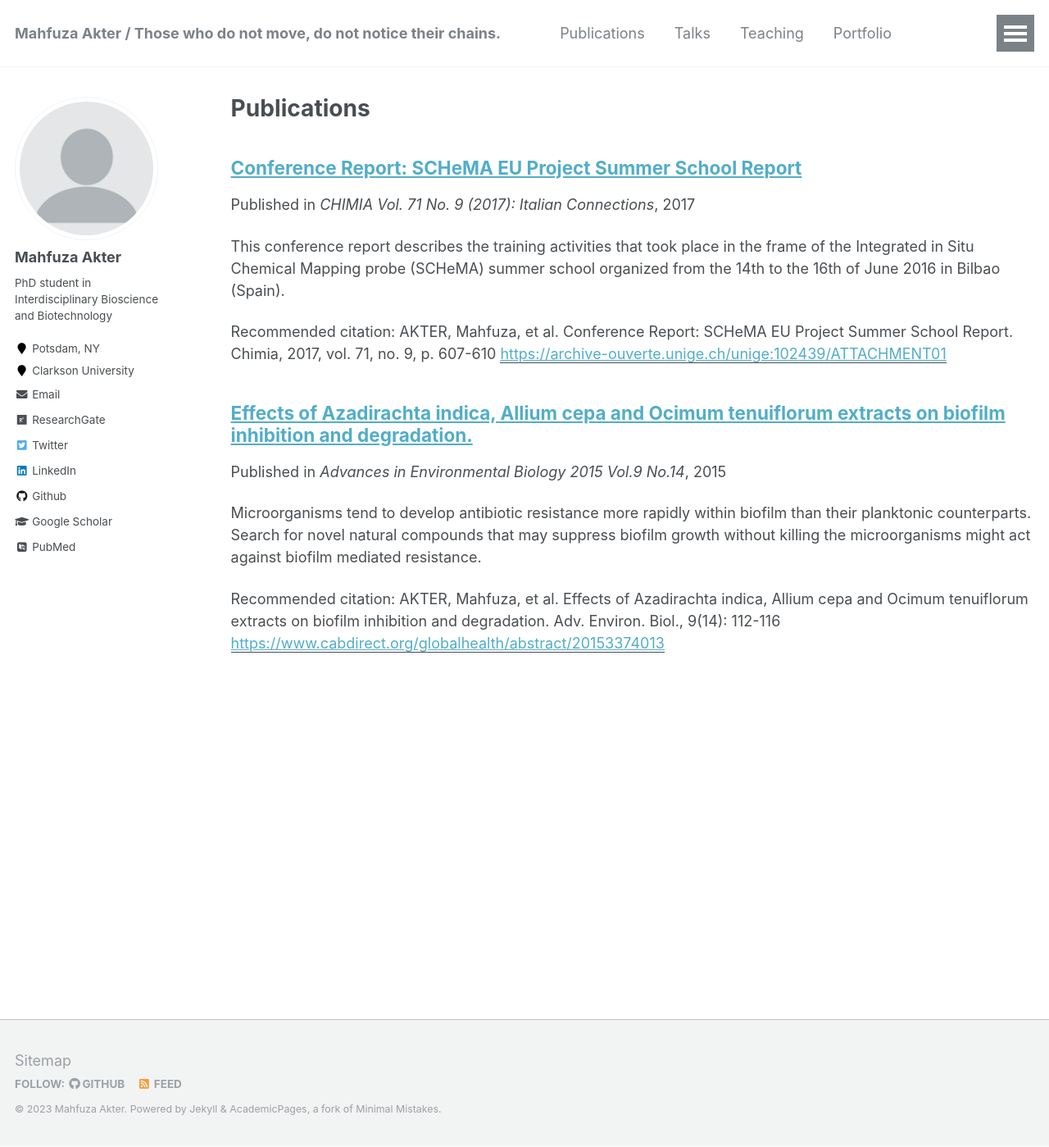
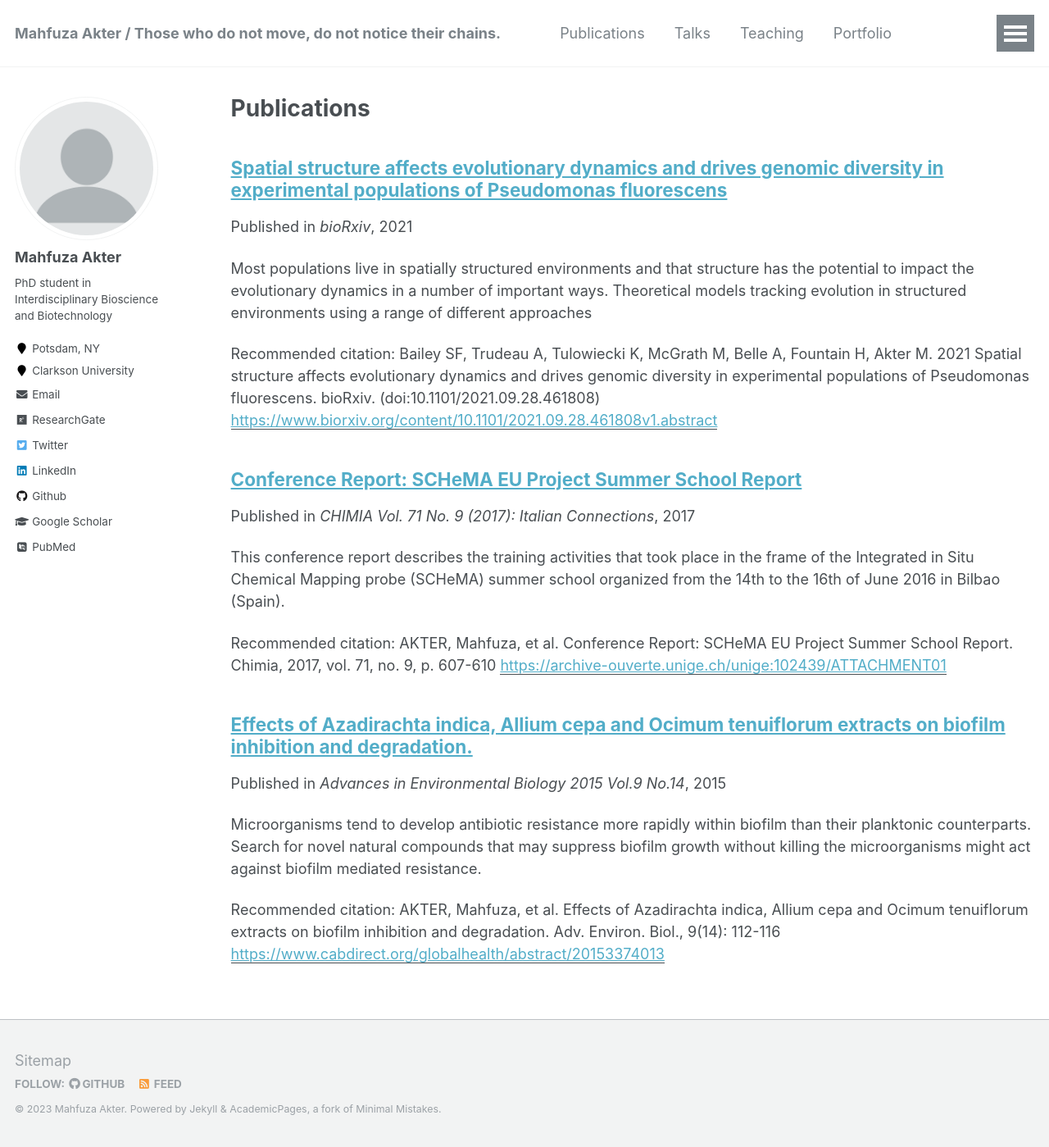
Before and after one commit to mahfuzaakt/mahfuzaakt.github.io, a Jekyll site: the page built from _pages/publications.md, in a window 1280 px wide and 1399 px high. Shown: the whole window at 82% size. Built offline with Jekyll 4.4.1, drawn with Linux system fonts in a browser that asks for light colours; some web fonts are replaced.

Commit message:
Add third paper

```diff
--- /dev/null
+++ b/_publications/2021-09-29-Spatial-structure-affects-evolutionary-dynamics.md
@@ -0,0 +1,29 @@
+---
+title: "Spatial structure affects evolutionary dynamics and drives genomic diversity in experimental populations of Pseudomonas fluorescens"
+collection: publications
+permalink: /publication/2021-09-29-Spatial-structure-affects-evolutionary-dynamics
+excerpt: 'Most populations live in spatially structured environments and that structure has the potential to impact the evolutionary dynamics in a number of important ways. Theoretical models tracking evolution in structured environments using a range of different approaches'
+date: 2021-09-29
+venue: 'bioRxiv'
+paperurl: 'https://www.biorxiv.org/content/10.1101/2021.09.28.461808v1.abstract'
+citation: 'Bailey SF, Trudeau A, Tulowiecki K, McGrath M, Belle A, Fountain H, Akter M. 2021 Spatial structure affects evolutionary dynamics and drives genomic diversity in experimental populations of Pseudomonas fluorescens. bioRxiv. (doi:10.1101/2021.09.28.461808)'
+---
+Most populations live in spatially structured environments and that structure has the potential
+to impact the evolutionary dynamics in a number of important ways. Theoretical models tracking
+evolution in structured environments using a range of different approaches, suggest that local
+interactions and spatial heterogeneity can increase the adaptive benefits of motility, impact both
+the rate and extent of adaptation, and increase the probability of parallel evolution. We test
+these general predictions in a microbial evolution experiment tracking phenotypic and genomic
+changes in replicate populations of Pseudomonas fluorescens evolved in both well-mixed and
+spatially-structured environments, where spatial structure was generated through the addition
+of semi-solid agar. In contrast to the well-mixed environment, populations evolved in the
+spatially-structured environment adapted more slowly, retained the ability to disperse more
+rapidly, and had a greater putatively neutral population genomic diversity. The degree of parallel
+evolution measured at the gene-level, did not differ across these two types of experimental
+environments, perhaps because the populations had not evolved for long enough to near their
+fitness optima. These results confirm important general impacts of spatial structure on
+evolutionary dynamics at both the phenotypic and genomic level.
+
+[Download paper here](https://web.archive.org/web/20220519202623id_/https://www.biorxiv.org/content/biorxiv/early/2021/09/29/2021.09.28.461808.full.pdf)
+
+Recommended citation: Bailey SF, Trudeau A, Tulowiecki K, McGrath M, Belle A, Fountain H, Akter M. 2021 Spatial structure affects evolutionary dynamics and drives genomic diversity in experimental populations of Pseudomonas fluorescens. bioRxiv. (doi:10.1101/2021.09.28.461808)
```
Also changed, not shown: _publications/2015-08-25-Effects-of-Azadirachta-indica.md (+1 -2 lines).
